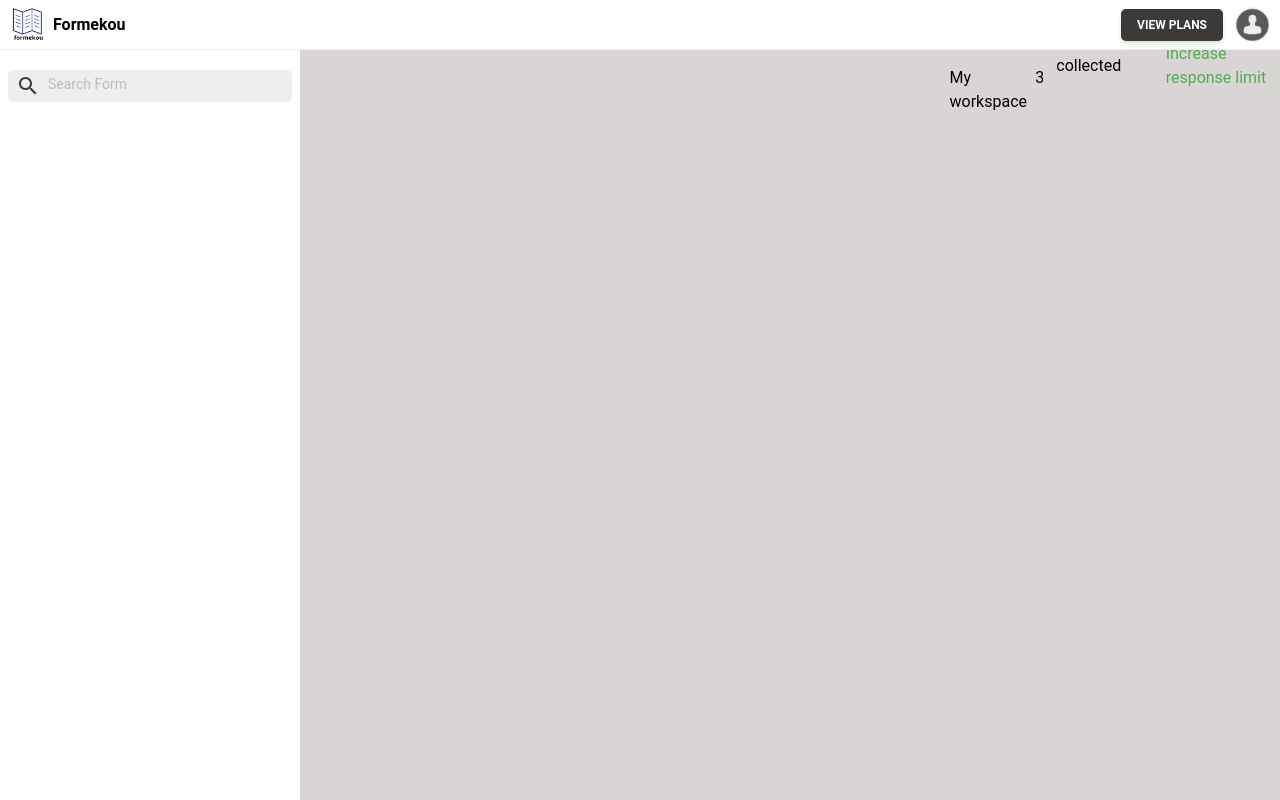
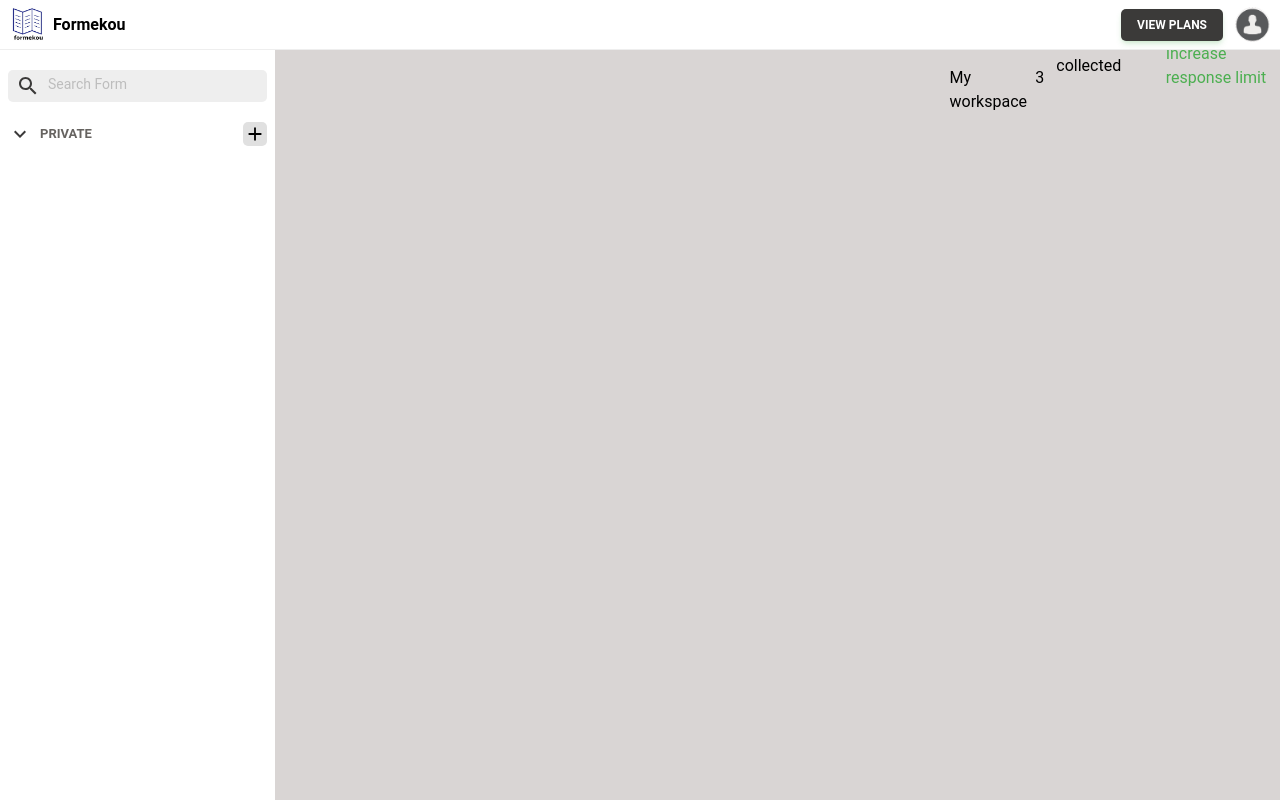
Before and after one commit to formekou-app/formekou-ui, a React (Vite) app: page /home in a window 1280 px wide. Built offline with nearby package versions, Linux system fonts and the light colour scheme; no server answers.

Commit message:
chore: refactor menu

```diff
--- a/src/components/menu/Menu.jsx
+++ b/src/components/menu/Menu.jsx
@@ -1,12 +1,14 @@
-import { Search as SearchIcon } from "@mui/icons-material";
+import { AccountCircleOutlined, Search as SearchIcon } from "@mui/icons-material";
+import { ViewMenu } from "./components/ViewMenu";
 
+//TODO: handle search here
 export function Menu(){
   return (
     <div
-      className="py-5 px-2 w-[300px] bg-white fixed left-0 top-[50px]"
+      className="py-5 px-2 w-[275px] bg-white fixed left-0 top-[50px]"
       style={{height:"calc(100vh - 50px)"}}
     >
-      <div className="bg-gray-200 flex px-2 py-1 rounded-[5px] items-start gap-2">
+      <div className="bg-gray-200 flex mb-5 px-2 py-1 rounded-[5px] items-start gap-2">
         <SearchIcon className="text-main-black"/>
         <input
           type="text"
@@ -14,6 +16,9 @@ export function Menu(){
           placeholder="Search Form"
         />
       </div>
+      <ViewMenu label="PRIVATE">
+        hello
+      </ViewMenu>
     </div>
   )
 }
--- /dev/null
+++ b/src/components/menu/components/ViewMenu.jsx
@@ -0,0 +1,25 @@
+import { useState } from "react"
+import { Add, ExpandLess, ExpandMore } from "@mui/icons-material";
+import { IconButton, Typography } from "@material-tailwind/react";
+
+export function ViewMenu({ label, children }) {
+  const [showMenuContent, setShowMenuContent] = useState(false);
+
+  return (
+    <div className="w-full bg-red cursor-pointer my-2" onClick={() => setShowMenuContent(prev => !prev)}>
+      <div className="flex items-center justify-between">
+        <div className="flex gap-2 items-center">
+          {
+            showMenuContent ?
+              <ExpandLess className="text-main-black" /> :
+              <ExpandMore className="text-main-black" />
+          }
+          <Typography variant="p" className="text-bgray text-[13px] font-semibold">
+            {label}
+          </Typography>
+        </div>
+        <Add className="py-[1px] bg-gray-300 rounded-[5px]" />
+      </div>
+    </div>
+  )
+}
```
